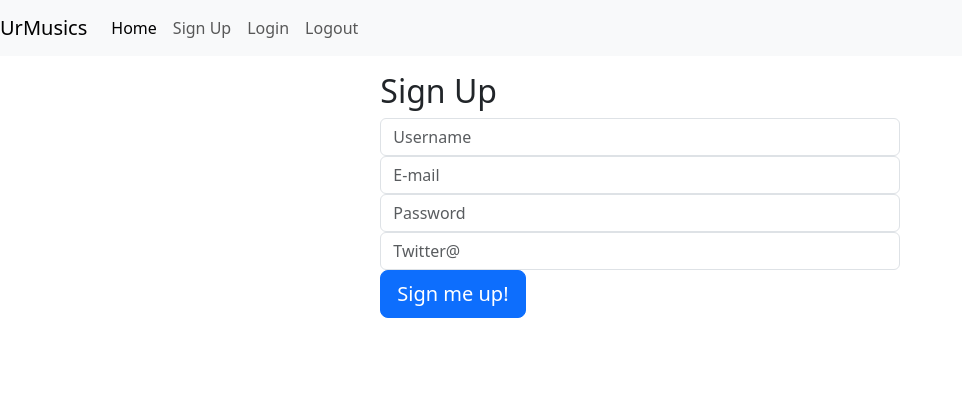
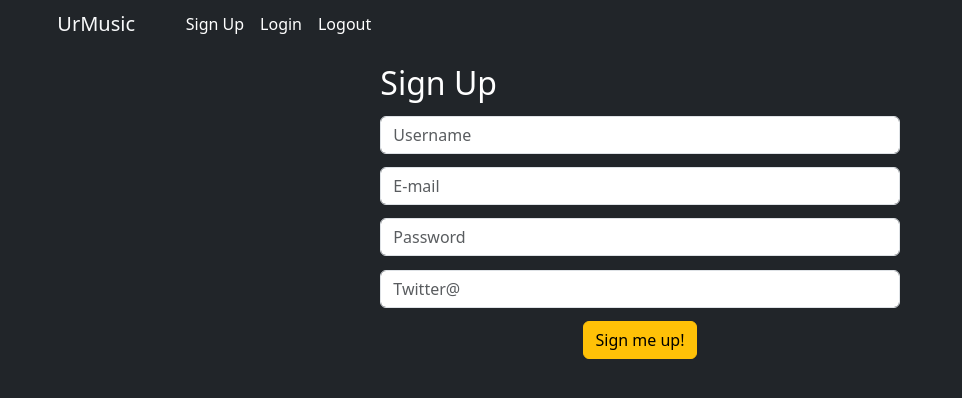
Before and after one commit to sanchece/API_Project, a Flask app: page /signup in a window 1280 px wide. Shown: the top 398 px of the page, without its empty margins (0-962 px from the left). Run offline with Flask 2, Linux system fonts and the light colour scheme; some libraries are stand-ins or nearby versions.

Commit message:
updated front-end and improved music fetch algorithm

```diff
--- a/app.py
+++ b/app.py
@@ -19,8 +19,11 @@ app.config['SQLALCHEMY_ECHO'] = True
 app.config['SECRET_KEY'] = os.environ.get('SECRET_KEY', "it's a secret")
 
 connect_db(app)
+db.session.rollback()
 db.drop_all()
+db.session.rollback()
 db.create_all()
+db.session.rollback()
 
 USER_KEY="current_user"
 
@@ -46,7 +49,7 @@ def home():
     else:
         user= User.query.get_or_404(session[USER_KEY])
 
-        return redirect(f'/get_tweets/{user.twitter_handle}')
+        return redirect(f'/get_urmusic/{user.twitter_handle}')
 
 
 @app.route('/signup', methods=["GET","POST"])
@@ -62,7 +65,7 @@ def signup():
         )
         db.session.commit()
         login(user)
-        return redirect(f'/get_tweets/{form.twitter_handle.data}')
+        return redirect(f'/get_urmusic/{form.twitter_handle.data}')
     else:
         return render_template("signup_form.html",form=form)
 
@@ -72,7 +75,7 @@ def do_login():
     if form.validate_on_submit():
         user = User.authenticate(form.username.data,form.password.data)
         login(user)
-        return redirect(f'/get_tweets/{form.twitter_handle.data}')
+        return redirect(f'/get_tweets/{user.twitter_handle}')
 
 
     return render_template("login.html",form=form)
@@ -83,24 +86,28 @@ def do_logout():
     logout()
     return redirect('/')
 
-@app.route('/get_tweets/<string:username>', methods=["GET","POST"])
+@app.route('/get_urmusic/<string:username>', methods=["GET","POST"])
 def urMusic(username):
+
+    # return render_template('results.html',music="music")
     if not g.user:
         results="unauthorized"
         render_template('results.html',music=results)
-    username
     user_id=get_id(username)
+
     tweets=get_tweets(user_id)
-
+    # return f"{tweets}"
     sentiments=[]
 
     for tweet in tweets:
-        # sentiments.append(tweet["text"])
         sentiment=google_sentiment_analysis(tweet['text'])
-        # sentiments.append([sentiment.score, sentiment.magnitude])
         sentiments.append(sentiment.score)
+        # sentiments.append([sentiment.score,tweet['text']])
 
+    # return f"{sentiments}"
     focus_sentiment=round(get_focus_sentiment(sentiments),2)
+    # return f'{[focus_sentiment,sentiments]}'
+
     target_danceability=get_danceability(focus_sentiment)
     music= get_urmusic(focus_sentiment)
     new_playlist=Playlist(
@@ -113,7 +120,10 @@ def urMusic(username):
     recommended_music=[]
     for track in music:
         artist=track['artists'][0]['name']
+        image=track['album']['images'][0]['url']
         track=track['name']
+
+        # ['images'][0]['url']
         new_track=Song(
             artist=artist,
             title=track
@@ -126,16 +136,6 @@ def urMusic(username):
         )
         db.session.add(playlist_song_relationship)
         db.session.commit()
+        recommended_music.append([track,artist,image])
 
-
-        recommended_music.append([track,artist])
-
-
-
-    # return f"tweets:{tweets}"
-    # if music is None:
-    #     results="music not found, currently working on improving algorithm for best results"
-    #     return render_template('results.html',music=results)
-    # results=[music['artists'][0]['name'],music['name']]
-    return render_template('results.html',music=recommended_music)
-    # f"tweets:{tweets}, sentiments:{sentiments}, focus:{focus_sentiment}, music:{music['artists'][0]['name'],music['name']}"
+    return render_template('results.html',music=recommended_music,focus=focus_sentiment,username=username)
--- a/requirements.txt
+++ b/requirements.txt
@@ -18,6 +18,7 @@ google-cloud-language==2.0.0
 googleapis-common-protos==1.53.0
 greenlet==1.1.0
 grpcio==1.38.0
+gunicorn==20.1.0
 idna==2.10
 importlib-metadata==4.0.1
 itsdangerous==2.0.1
--- /dev/null
+++ b/runtime.txt
@@ -0,0 +1 @@
+python-3.7.2
--- a/spotify_helper.py
+++ b/spotify_helper.py
@@ -1,24 +1,65 @@
-
 import base64
 from models import Playlist
 import requests
 import random
-
+import os
 
 def get_rand():
     return random.randint(0,10)
 
+# for spotify below
+clientId = os.environ.get('SPOTIFY_ID')
+clientSecret = os.environ.get('SPOTIFY_SECRET')
 
 
-# for spotify below
-clientId = ''
-clientSecret = ''
+def get_urmusic(focus_sentiment):
+    track_seeds=[]
+    artist_seeds=[]
 
+    playlists=determine_starting_playlists(focus_sentiment)
+    for playlist in playlists:
+        list_of_tracks=get_tracks(playlist)
+        artist_seeds.append(get_artist_seed(list_of_tracks))
+        track_seeds.append(get_track_seed(list_of_tracks))
+
+
+    featured_playlists=get_featured_playlists()
+    for playlist in featured_playlists:
+        list_of_tracks=get_tracks(playlist)
+        artist_seeds.append(get_artist_seed(list_of_tracks))
+        track_seeds.append(get_track_seed(list_of_tracks))
+
+    ur_music=get_request_urmusic(track_seeds,artist_seeds,focus_sentiment)
+    return ur_music
+
+
+def get_request_urmusic(track_seeds,artist_seeds,focus_sentiment):
+    ur_music=[]
+    token= get_token_for_spotify()
+    target_danceability=get_danceability(focus_sentiment)
+    for track in range(len(track_seeds)):
+        limit=3
+        params={
+            "limit":limit,
+            "seed_artists":artist_seeds[track],
+            "seed_tracks":track_seeds[track],
+            "market":"US",
+            "target_danceability":target_danceability
+            }
+        headers={
+            "Authorization":"Bearer {}".format(token)
+        }
+        url=f"https://api.spotify.com/v1/recommendations"
+        response= requests.request("GET",url,headers=headers,params=params)
+        recommended=response.json()["tracks"]
+        for track in recommended:
+            ur_music.append(track)
+
+    return ur_music
 
 def get_token_for_spotify():
     url="https://accounts.spotify.com/api/token"
     auth_str ='{}:{}'.format(clientId, clientSecret)
-
     headers={
         "Content-Type":"application/x-www-form-urlencoded",
         "Authorization":"Basic "+base64.urlsafe_b64encode(auth_str.encode()).decode(),
@@ -26,16 +67,13 @@ def get_token_for_spotify():
     data={
         'grant_type': 'client_credentials'
         }
-
     result=requests.post(url,data=data, headers=headers)
     token=result.json()
     return token['access_token']
 def get_danceability(focus_sentiment):
     return (focus_sentiment+1)/2
 
-
 def get_playlist_from_sentiment(focus_sentiment):
-
     if focus_sentiment==-1:
         # Hardcore Punk Rock
         return "7mCzIltN0jFQ54GH02HMsY"
@@ -103,7 +141,7 @@ def get_playlist_from_sentiment(focus_sentiment):
 def determine_starting_playlists(focus_sentiment):
     playlists=[]
     # get playlists based on sentiment
-    focus_sentiments=[focus_sentiment-0.1,focus_sentiment,focus_sentiment+0.1]
+    focus_sentiments=[focus_sentiment,focus_sentiment-0.1,focus_sentiment+0.1]
     for sentiment in focus_sentiments:
         playlists.append(get_playlist_from_sentiment(sentiment))
     return playlists
@@ -126,10 +164,9 @@ def get_artist_seed(tracks):
     artist_seed=tracks["items"][rand]["track"]["artists"][0]["id"]
     return artist_seed
 
-
 def get_featured_playlists():
     token= get_token_for_spotify()
-    params={"market":"US","limit":1}
+    params={"market":"US","limit":3}
     headers={
         "Authorization":"Bearer {}".format(token)
     }
@@ -140,47 +177,3 @@ def get_featured_playlists():
     for playlist in ids:
         featured_playlists.append(playlist["id"])
     return featured_playlists
-
-def get_urmusic(focus_sentiment):
-    track_seeds=[]
-    artist_seeds=[]
-
-
-    #get seeds from featured music in spotify (2)
-    featured_playlists=get_featured_playlists()
-    for playlist in featured_playlists:
-        list_of_tracks=get_tracks(playlist)
-        artist_seeds.append(get_artist_seed(list_of_tracks))
-        track_seeds.append(get_track_seed(list_of_tracks))
-
-    # get seeds from playlists determined by sentiment-genre conrrelation (3)
-    playlists=determine_starting_playlists(focus_sentiment)
-    for playlist in playlists:
-        list_of_tracks=get_tracks(playlist)
-        artist_seeds.append(get_artist_seed(list_of_tracks))
-        track_seeds.append(get_track_seed(list_of_tracks))
-
-    # return artist_seeds
-
-    token= get_token_for_spotify()
-    target_danceability=get_danceability(focus_sentiment)
-
-    limit=20
-    params={
-        "limit":limit,
-        "seed_artists":artist_seeds,
-        "seed_tracks":track_seeds,
-        "market":"US",
-        "target_danceability":target_danceability
-        }
-    headers={
-        "Authorization":"Bearer {}".format(token)
-    }
-    url=f"https://api.spotify.com/v1/recommendations"
-    response= requests.request("GET",url,headers=headers,params=params)
-    recommended=response.json()
-    try:
-        results=recommended["tracks"]
-        return results
-    except:
-        return None
--- /dev/null
+++ b/static/styles/style.css
@@ -0,0 +1,21 @@
+body{
+    color: white;
+}
+
+#logo{
+    padding-left:40pt;
+    padding-right:20pt;
+
+}
+
+.nav-item{
+    color:white;
+}
+a:hover{
+    background-color:white;
+    color:black;
+}
+
+.form-control, button{
+    margin-top: 10pt;
+}
--- a/templates/base.html
+++ b/templates/base.html
@@ -6,16 +6,16 @@
     <meta name="viewport" content="width=device-width, initial-scale=1.0">
     <title></title>
     <link rel="stylesheet" href="https://unpkg.com/bootstrap/dist/css/bootstrap.css">
+    <link rel="stylesheet" href="{{ url_for('static',filename='/styles/style.css') }}">
 </head>
-<body>
-    <nav class="navbar navbar-expand-lg navbar-light bg-light">
-        <a class="navbar-brand" href="#">UrMusics</a>
+<body class="bg-dark">
+    <nav class="navbar p-1 navbar-expand-lg bg-dark">
+        <a id="logo" class="navbar-brand bg-dark text-light" href="#">UrMusic</a>
         <button class="navbar-toggler" type="button" data-toggle="collapse" data-target="#navbarNavAltMarkup" aria-controls="navbarNavAltMarkup" aria-expanded="false" aria-label="Toggle navigation">
           <span class="navbar-toggler-icon"></span>
         </button>
         <div class="collapse navbar-collapse" id="navbarNavAltMarkup">
           <div class="navbar-nav">
-            <a class="nav-item nav-link active" href="/">Home </a>
             <a class="nav-item nav-link" href="/signup">Sign Up</a>
             <a class="nav-item nav-link" href="/login">Login</a>
             <a class="nav-item nav-link" href="/logout">Logout</a>
--- a/templates/login.html
+++ b/templates/login.html
@@ -14,10 +14,13 @@
         {% for error in field.errors %}
           <span class="text-danger">{{ error }}</span>
         {% endfor %}
+
         {{ field(placeholder=field.label.text, class="form-control") }}
       {% endfor %}
+      <div class="col text-center">
+        <button class="btn btn-warning btn-block">Login</button>
+      </div>
 
-      <button class="btn btn-primary btn-lg btn-block">Login</button>
     </form>
   </div>
 </div>
--- a/templates/signup_form.html
+++ b/templates/signup_form.html
@@ -16,8 +16,10 @@
         {% endfor %}
         {{ field(placeholder=field.label.text, class="form-control") }}
       {% endfor %}
+      <div class="col text-center">
+        <button class="btn btn-warning btn-block">Sign me up!</button>
+      </div>
 
-      <button class="btn btn-primary btn-lg btn-block">Sign me up!</button>
     </form>
   </div>
 </div>
--- a/twitter_helper.py
+++ b/twitter_helper.py
@@ -1,24 +1,25 @@
 import json
 import requests
+import os
 # for twitter below
-twitter_bearer_token=""
+twitter_bearer_token=os.environ.get('TWITTER_TOKEN')
+
+
 
 
 def get_tweets(user_id):
     bearer_token=twitter_bearer_token
     header={"Authorization": "Bearer {}".format(bearer_token)}
-    # params={"max_results":10}
+    params={"max_results":10}
     response=requests.request(
         "GET",
         "https://api.twitter.com/2/users/{}/tweets".format(user_id),
-        headers=header
-        # params=params
+        headers=header,
+        params=params
     )
     tweets= response.json()["data"]
     return tweets
-    # return json.dumps(tweets)
-    # return "successful"
-    # return response
+
 def get_id(username):
     bearer_token=twitter_bearer_token
     header={"Authorization": "Bearer {}".format(bearer_token)}
```
Also changed, not shown: models.py (+9 -1 lines), templates/results.html (+40 -1 lines), 1 other file.
